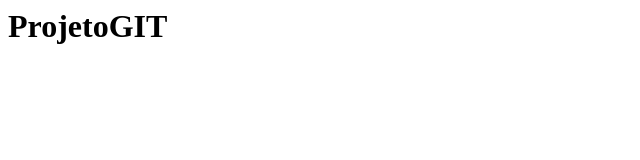
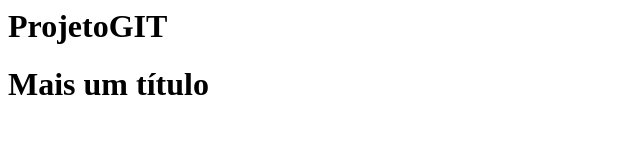
Before and after one commit to CINTIAREISIFCE/ProjetoGIT, a plain HTML site: page index.html in a window 1280 px wide. Shown: the whole page, without its empty margins (0-640 px from the left). Drawn offline with Linux system fonts and the light colour scheme.

Commit message:
Adiciona mais um título

```diff
--- a/index.html
+++ b/index.html
@@ -7,7 +7,6 @@
 </head>
 <body>
     <h1> ProjetoGIT</h1>
-
-
+    <h1> Mais um título</h1>
 </body>
 </html>
```
